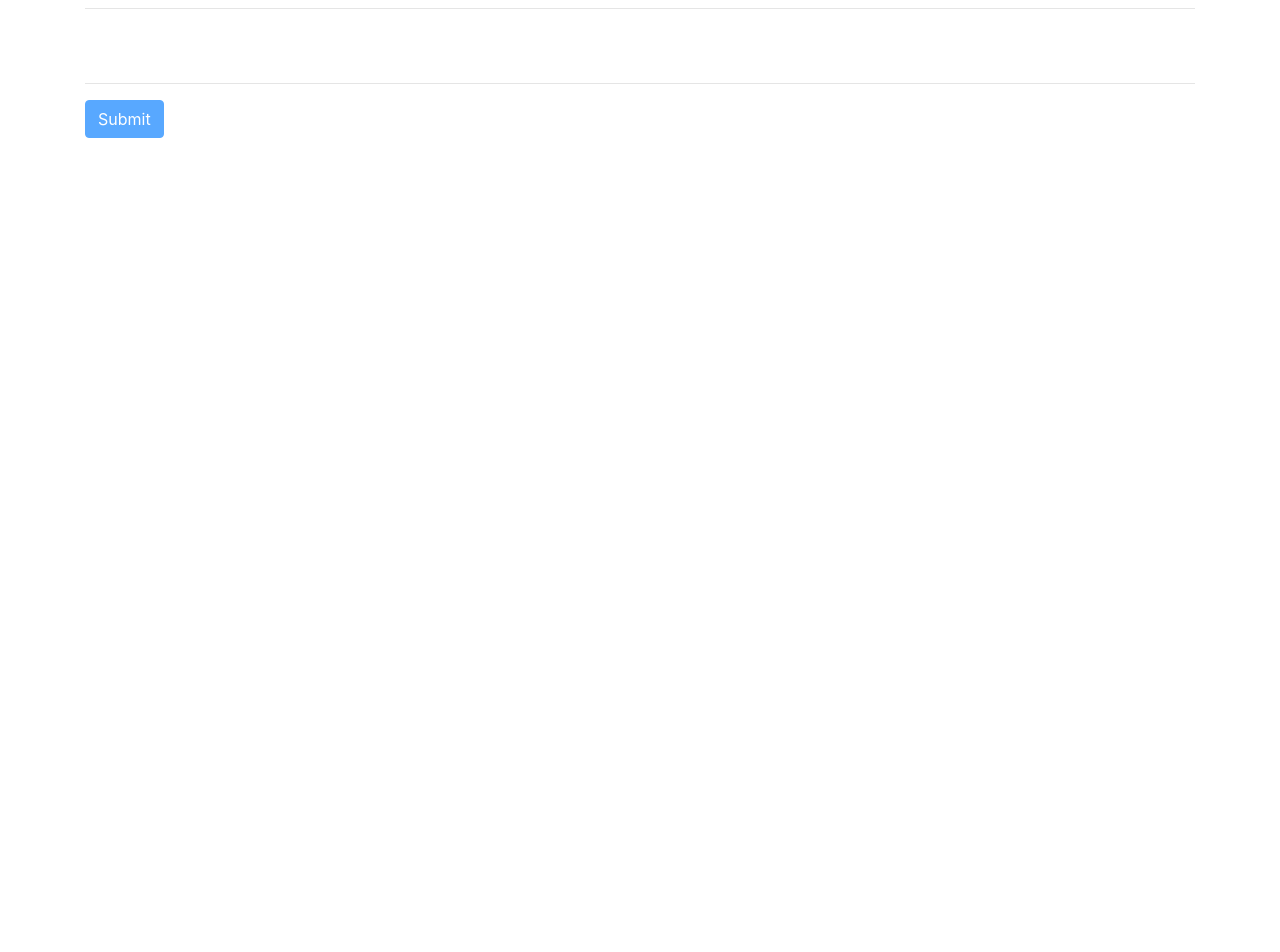
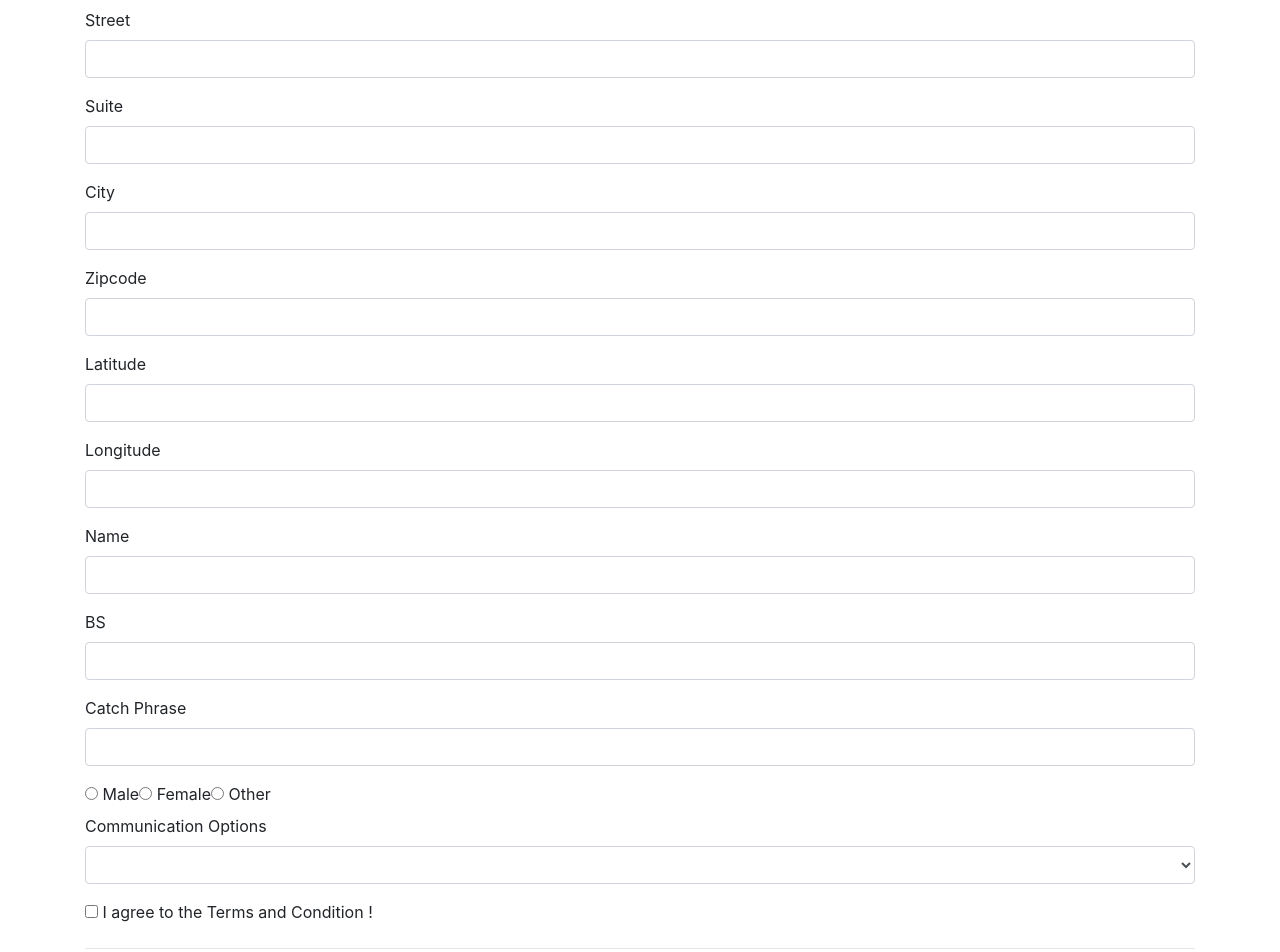
Before and after one commit to Eomaxl/angular-app-1, an Angular app: page /new-user in a window 1280 px wide. Shown: the part 520-1472 px from the top of the page. Before the commit the page ends 800 px from the top, so only its background shows below. Built offline with nearby package versions, Linux system fonts and the light colour scheme.

Commit message:
2 files modified

```diff
--- a/src/app/Components/new-user/new-user.component.html
+++ b/src/app/Components/new-user/new-user.component.html
@@ -32,9 +32,71 @@
       <label for="website">Website</label>
       <input type="text" name="website" class="form-control" ngModel>
     </div>
+    <div ngModelGroup="address">
+      <div class="form-group">
+        <label for="street">Street</label>
+        <input type="text" name="street" class="form-control" ngModel>
+      </div>
+      <div class="form-group">
+        <label for="suite">Suite</label>
+        <input type="text" name="suite" class="form-control" ngModel>
+      </div>
+      <div class="form-group">
+        <label for="city">City</label>
+        <input type="text" name="city" class="form-control" ngModel>
+      </div>
+      <div class="form-group">
+        <label for="zipcode">Zipcode</label>
+        <input type="text" name="zipcode" class="form-control" ngModel>
+      </div>
+      <div ngModelGroup="geo">
+        <div class="form-group">
+        <label for="lat">Latitude</label>
+        <input type="text" name="lat" class="form-control" ngModel>
+      </div>
+      <div class="form-group">
+        <label for="lng">Longitude</label>
+        <input type="text" name="lng" class="form-control" ngModel>
+      </div>
+      </div>
+
+    </div>
+    <div ngModelGroup="company" >
+        <div class="form-group">
+        <label for="name">Name</label>
+        <input type="text" name="name" class="form-control">
+      </div>
+      <div class="form-group">
+        <label for="bs">BS</label>
+        <input type="text" name="bs" class="form-control">
+      </div>
+      <div class="form-group">
+        <label for="catchPhrase">Catch Phrase</label>
+        <input type="text" name="catchPhrase" class="form-control">
+      </div>
+    </div>
+   <div class="radio">
+     <label for="gender" *ngFor="let gender of genders">
+        <input type="radio" ngModel  [value]='gender' name='gender'> {{ gender }} <br/>
+      </label>
+    </div>
+    <div class="form-group">
+      <label name="communicationMode">Communication Options </label>
+      <select name="communicationMode" class="form-control" ngModel>
+
+       <option *ngFor="let communication of communicationMode" [value]="communication"> {{communication}}</option>
+      </select>
+    </div>
+
+    <div class="checkbox">
+      <label for="agreement">
+        <input type="checkbox" name="agreement" ngModel> I agree to the Terms and Condition !<br>
+      </label>
+    </div>
+
     <hr>
   <pre>
-
+        {{ userForm.value | json}}
   </pre>
   <hr>
   <button class="btn btn-primary" type="submit" [disabled]="userForm.invalid" >Submit</button>
--- a/src/app/Components/new-user/new-user.component.ts
+++ b/src/app/Components/new-user/new-user.component.ts
@@ -6,12 +6,12 @@ import { Component, OnInit } from '@angular/core';
   styleUrls: ['./new-user.component.css']
 })
 export class NewUserComponent implements OnInit {
-  communication: string[];
-  gender: string[];
+  communicationMode: string[];
+  genders: string[];
 
   constructor() {
-    this.gender = ['Male','Female','Other'];
-    this.communication = []
+    this.genders = ['Male','Female','Other'];
+    this.communicationMode = ['Phone','Email'];
   }
 
   ngOnInit() {
```
